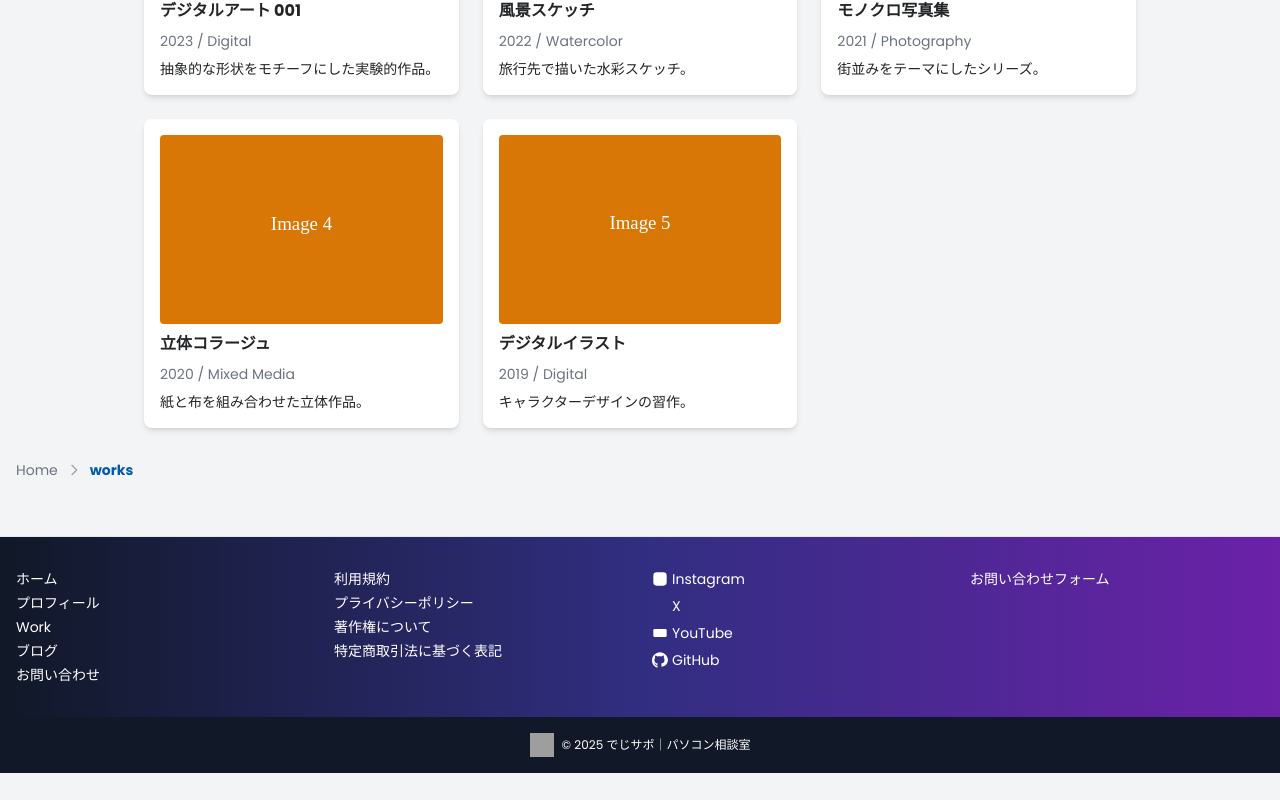
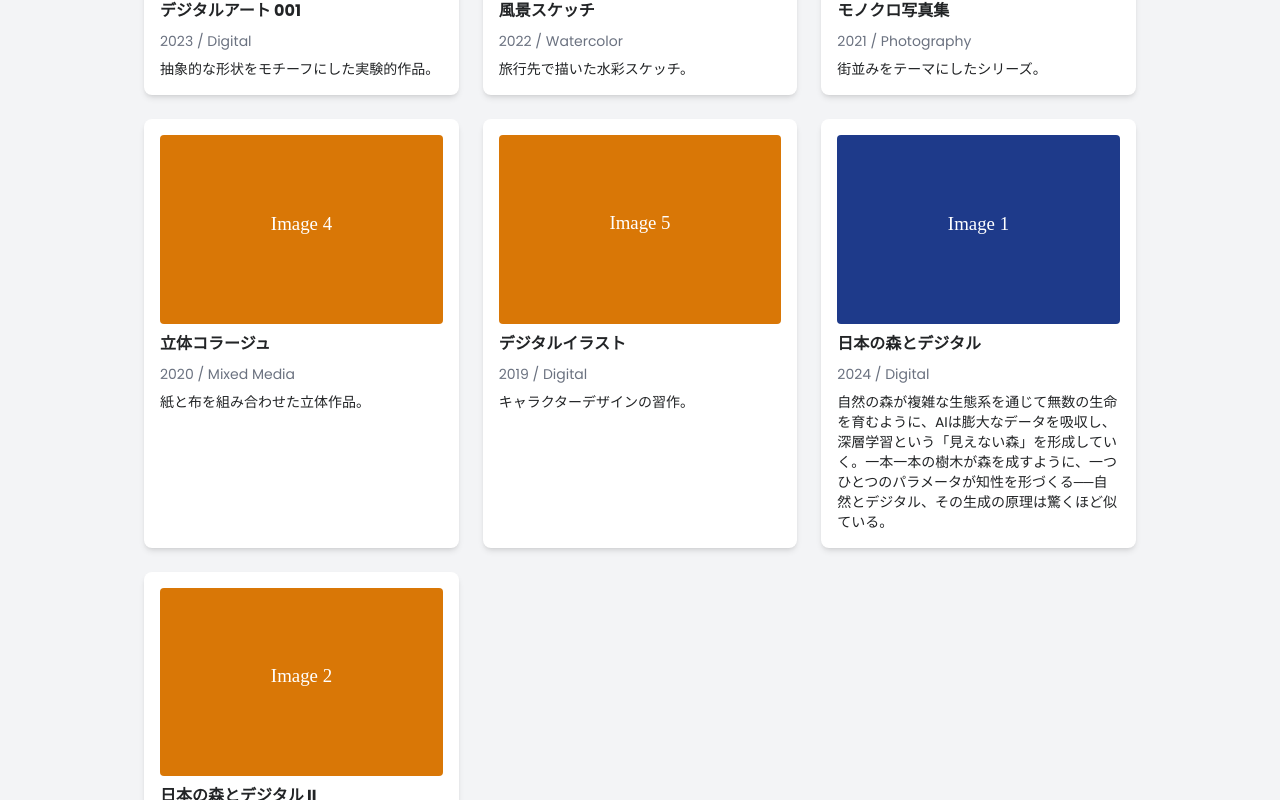
Before and after one commit to maruyamamasaya/Portfolio, a Next.js app: page /works in a window 1280 px wide. Shown: the part 540-1340 px from the top of the page. Before the commit the page ends 1313 px from the top, so only its background shows below. Built offline with nearby package versions, Linux system fonts and the light colour scheme; grey boxes are pictures that could not be loaded.

Commit message:
Remove unused PNG artwork and use placeholders

```diff
--- a/src/app/works/page.tsx
+++ b/src/app/works/page.tsx
@@ -54,6 +54,24 @@ const artworks: Artwork[] = [
     description: 'キャラクターデザインの習作。',
     image: '/images/img5.svg',
   },
+  {
+    id: 6,
+    title: '日本の森とデジタル',
+    year: 2024,
+    medium: 'Digital',
+    description:
+      '自然の森が複雑な生態系を通じて無数の生命を育むように、AIは膨大なデータを吸収し、深層学習という「見えない森」を形成していく。一本一本の樹木が森を成すように、一つひとつのパラメータが知性を形づくる──自然とデジタル、その生成の原理は驚くほど似ている。',
+    image: '/images/img1.svg',
+  },
+  {
+    id: 7,
+    title: '日本の森とデジタル II',
+    year: 2024,
+    medium: 'Digital',
+    description:
+      '自然の森が複雑な生態系を通じて無数の生命を育むように、AIは膨大なデータを吸収し、深層学習という「見えない森」を形成していく。一本一本の樹木が森を成すように、一つひとつのパラメータが知性を形づくる──自然とデジタル、その生成の原理は驚くほど似ている。',
+    image: '/images/img2.svg',
+  },
 ];
 
 export default function Works() {
```
